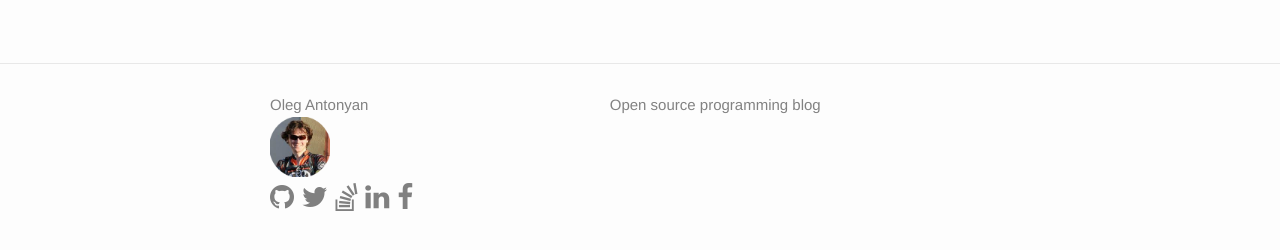
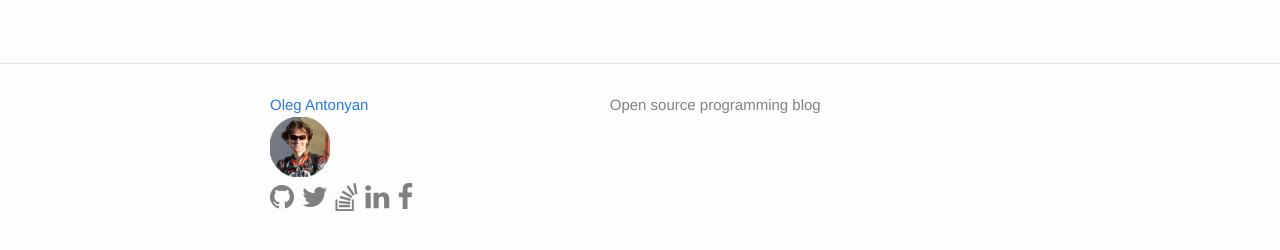
Before and after one commit to olegantonyan/undefined-reference, a Jekyll site: the page built from index.html, in a window 1280 px wide. Shown: the part 149-399 px from the top of the page. Built offline with Jekyll 4.4.1, drawn with Linux system fonts in a browser that asks for light colours.

Commit message:
Link to about page in footer

```diff
--- a/_includes/footer.html
+++ b/_includes/footer.html
@@ -5,7 +5,7 @@
     <div class="footer-col-wrapper">
       <div class="footer-col footer-col-3">
         <ul class="contact-list">
-          <li>{{ site.author }}</li>
+          <li><a href="/about">{{ site.author }}</a></li>
           <li>
             <img src="/assets/me_rounded.png" height="60em" width="60em">
           </li>
```
